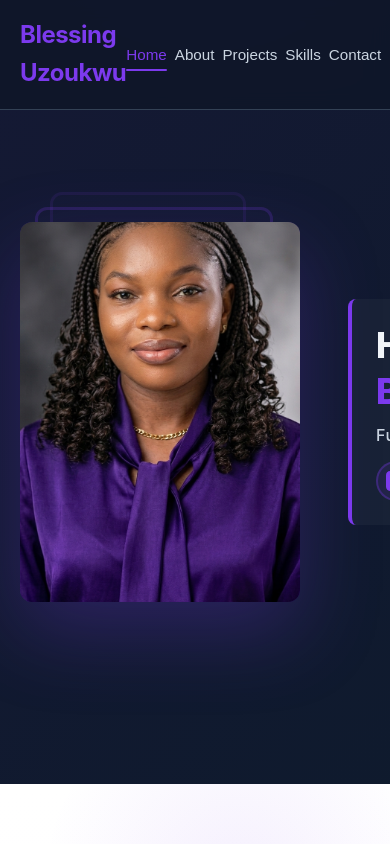
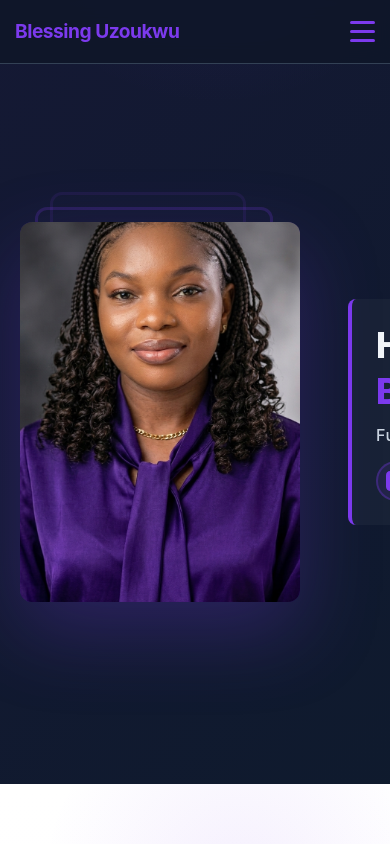
Before and after one commit to Blessbae01/BLESSING-UZOUKWU, a Next.js app: page / in a window 390 px wide. Shown: the top 844 px of the page. Built offline with nearby package versions, Linux system fonts and the light colour scheme.

Commit message:
feat: add responsive hamburger menu to header
Implement state-managed mobile menu with animated icon and responsive CSS.

Co-authored-by: Blessing Uzoukwu <112573736+Blessbae01@users.noreply.github.com>

```diff
--- a/app/page.tsx
+++ b/app/page.tsx
@@ -6,9 +6,11 @@ import { useState } from 'react';
 
 export default function Home() {
   const [activeNav, setActiveNav] = useState('home');
+  const [menuOpen, setMenuOpen] = useState(false);
 
   const scrollToSection = (sectionId: string) => {
     setActiveNav(sectionId);
+    setMenuOpen(false);
     const element = document.getElementById(sectionId);
     if (element) {
       element.scrollIntoView({ behavior: 'smooth' });
@@ -21,7 +23,16 @@ export default function Home() {
       <nav className="navbar">
         <div className="nav-container">
           <div className="nav-brand">Blessing Uzoukwu</div>
-          <div className="nav-links">
+          <button
+            className="hamburger"
+            onClick={() => setMenuOpen(!menuOpen)}
+            aria-label="Toggle menu"
+          >
+            <span className={`hamburger-line ${menuOpen ? 'open' : ''}`}></span>
+            <span className={`hamburger-line ${menuOpen ? 'open' : ''}`}></span>
+            <span className={`hamburger-line ${menuOpen ? 'open' : ''}`}></span>
+          </button>
+          <div className={`nav-links ${menuOpen ? 'open' : ''}`}>
             <button
               onClick={() => scrollToSection('home')}
               className={activeNav === 'home' ? 'active' : ''}
--- a/css/styles.css
+++ b/css/styles.css
@@ -94,9 +94,41 @@ pre {
   letter-spacing: -0.5px;
 }
 
+.hamburger {
+  display: none;
+  flex-direction: column;
+  background: none;
+  border: none;
+  cursor: pointer;
+  gap: 6px;
+  z-index: 1001;
+}
+
+.hamburger-line {
+  width: 25px;
+  height: 3px;
+  background: var(--primary);
+  border-radius: 2px;
+  transition: all 0.3s ease;
+  display: block;
+}
+
+.hamburger-line.open:nth-child(1) {
+  transform: translateY(12px) rotate(45deg);
+}
+
+.hamburger-line.open:nth-child(2) {
+  opacity: 0;
+}
+
+.hamburger-line.open:nth-child(3) {
+  transform: translateY(-12px) rotate(-45deg);
+}
+
 .nav-links {
   display: flex;
   gap: 2rem;
+  transition: all 0.3s ease;
 }
 
 .nav-links button {
@@ -124,6 +156,63 @@ pre {
   height: 2px;
   background: var(--primary);
   border-radius: 1px;
+}
+
+/* Mobile Responsive */
+@media (max-width: 768px) {
+  .hamburger {
+    display: flex;
+  }
+
+  .nav-links {
+    position: absolute;
+    top: 60px;
+    left: 0;
+    right: 0;
+    background: rgba(15, 23, 42, 0.98);
+    backdrop-filter: blur(10px);
+    border-bottom: 1px solid var(--border);
+    flex-direction: column;
+    gap: 0;
+    padding: 1rem 0;
+    max-height: 0;
+    overflow: hidden;
+    opacity: 0;
+    transition: all 0.4s cubic-bezier(0.25, 0.8, 0.25, 1);
+  }
+
+  .nav-links.open {
+    max-height: 300px;
+    opacity: 1;
+  }
+
+  .nav-links button {
+    width: 100%;
+    padding: 1rem 20px;
+    text-align: left;
+    font-size: 1rem;
+    border-radius: 0;
+  }
+
+  .nav-links button.active::after {
+    bottom: 0;
+    height: 3px;
+    left: 0;
+    right: auto;
+    width: 4px;
+  }
+
+  .nav-links button:hover {
+    background: rgba(124, 58, 237, 0.1);
+  }
+
+  .nav-container {
+    padding: 0 15px;
+  }
+
+  .nav-brand {
+    font-size: 1.2rem;
+  }
 }
 
 /* Hero Section */
```
